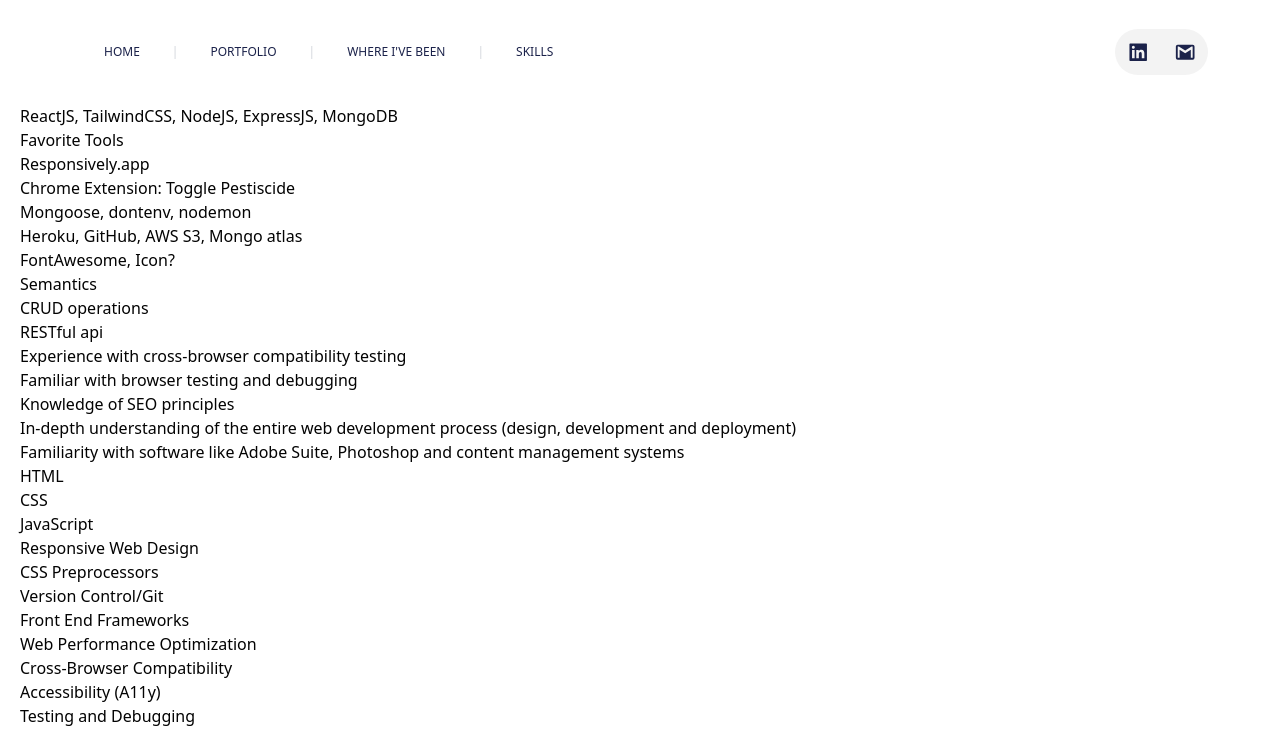
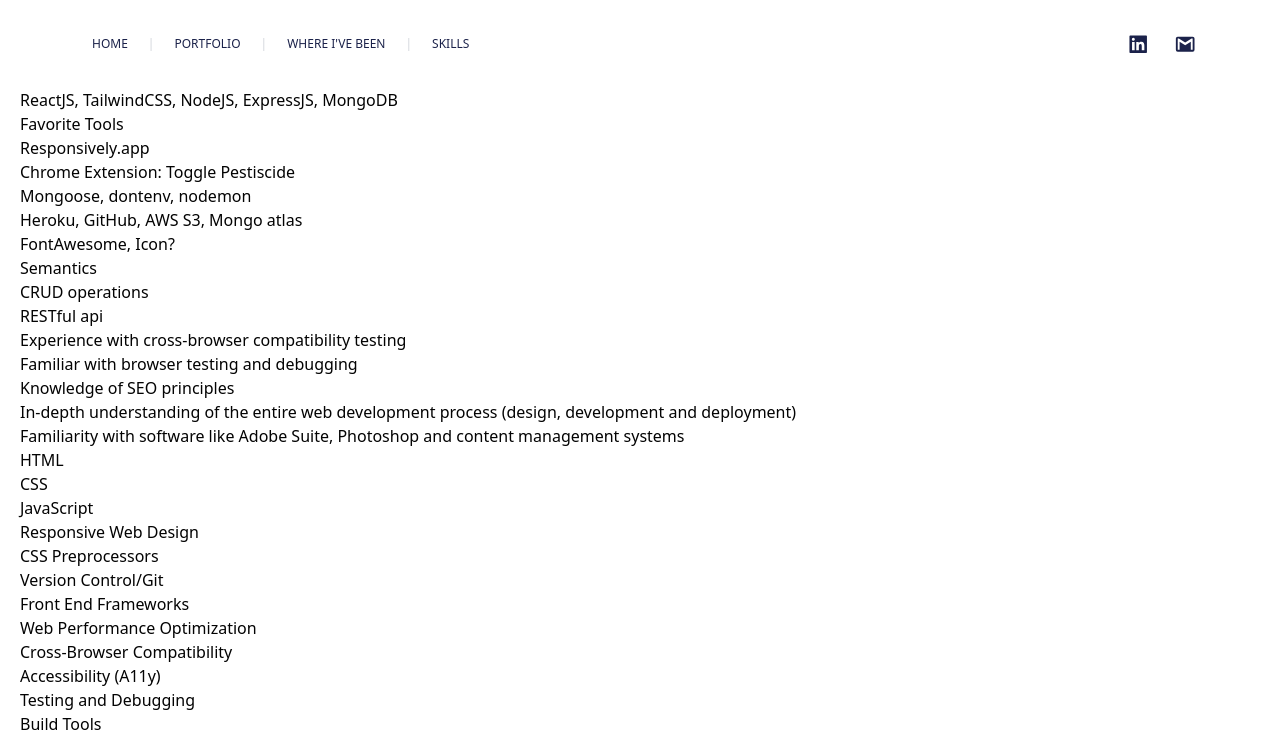
Before and after one commit to chrstphrvllrn/ChristopherVillarin, a React (Create React App) app: page /skills in a window 1280 px wide. Shown: the top 732 px of the page. Built offline with nearby package versions, Linux system fonts and the light colour scheme.

Commit message:
updated design

```diff
--- a/src/App.js
+++ b/src/App.js
@@ -5,9 +5,9 @@
     <div className=''>
       <NavBar />
 
-      <section className='flex flex-col sm:flex-col md:flex-row'>
+      <section className='flex flex-col sm:flex-col md:flex-row bg-gradient-to-br from-stone-50 to-neutral-50'>
             <div className="w-full sm:w-full md:w-1/2 px-8 sm:px-8 md:px-16 flex flex-col md:flex-row" >
-                  <div className="w-full min-h-[50vh] sm:min-h-[50vh]  md:min-h-[70vh]  lg:min-h-[70vh] xl:min-h-[70vh] flex flex-col text-left justify-center mx-auto sm:max-w-[640px] md:max-w-[768px] lg:max-w-[924px] xl:max-w-[1080px] 2xl:max-w-[1536px]"> {/**/}
+                  <div className="bg-[f3f3f3] w-full min-h-[50vh] sm:min-h-[50vh]  md:min-h-[70vh]  lg:min-h-[70vh] xl:min-h-[70vh] flex flex-col text-left justify-center mx-auto sm:max-w-[640px] md:max-w-[768px] lg:max-w-[924px] xl:max-w-[1080px] 2xl:max-w-[1536px]"> {/**/}
                   <p className='text-4xl p-8 sm:p-8 md:p-4 lg:p-4 xl:p-4 font-light w-full leading-snug text-[#1B224A] '>Hey there, I'm<br />  <p className='text-5xl sm:text-5xl md:text-7xl lg:text-8xl xl:text-[7rem] 2xl:text-[10rem] font-medium bebas-neue-regular text-[#1B224A] bg-gradient-to-b from-[#7383F7] to-[#508989] bg-clip-text text-transparent '>CHRISTOPHER<br />VILLARIN</p></p>
                   {/* <p className='text-4xl p-4 font-light w-full leading-snug text-[#1B224A] '>Hey there, I'm<br />  <p className='text-6xl md:text-8xl lg:text-9xl xl:text-9xl font-medium bebas-neue-regular text-[#1B224A] bg-gradient-to-b from-[#4164A1] via-[#7A4A8A] to-[#7A4A8A] bg-clip-text text-transparent '>CHRISTOPHER<br />VILLARIN</p></p> */}
 
--- a/src/components/NavBar.js
+++ b/src/components/NavBar.js
@@ -8,7 +8,7 @@
 
 const NavBar = () => {
     return (
-        <div className='w-full text-[#1B224A] font-light py-7 sm:py-7  md:py-7 lg:py-8 xl:py-8 px-8 sm:px-8 md:px-4'>
+        <div className='w-full text-[#1B224A] font-light py-3 sm:py-3  md:py-5 lg:py-6 xl:py-6 px-8 sm:px-8 md:px-4'>
             <div className="h-10 mx-auto md:px-14 lg:px-27 flex"> {/** max-w-[1240px]*/}
                 {/* <div className="p-8 w-full bg-slate-300"> </div> */}
                 <div className='w-full flex flex-row justify-center items-center'>
@@ -25,16 +25,16 @@
                             bg-[#fff]
                             hover:bg-[#D5D5D8]'
                             style={{ transition: 'background-color 0.3s' }}>
-                                <li className='p-3 mx-5  cursor-pointer hover:scale-105 transition-all duration-500' >HOME</li>
+                                <li className='p-3 mx-5 md:mx-2  cursor-pointer hover:scale-105 transition-all duration-500' >HOME</li>
                             </Link>
                             {/*bg-[#f3f3f3] hover:bg-[#fac541]*/}
                             {/* bg-[#f3f3f3] hover:bg-[#f3f3f3]  */}
                             <p className='pt-3 pb-3 font-light text-gray-300 bg-[#fff]'>|</p>
-                            <Link to="/portfolio" className='hover:text-[#000] bg-[#fff] hover:bg-[#f3f3f3] ' style={{ transition: 'background-color 0.3s' }}> <li className='p-3 mx-5 cursor-pointer hover:scale-105 transition-all duration-500' >PORTFOLIO</li></Link>
+                            <Link to="/portfolio" className='hover:text-[#000] bg-[#fff] hover:bg-[#f3f3f3] ' style={{ transition: 'background-color 0.3s' }}> <li className='p-3 mx-5 md:mx-2 cursor-pointer hover:scale-105 transition-all duration-500' >PORTFOLIO</li></Link>
                             <p className='pt-3 pb-3 font-light text-gray-300 bg-[#fff]'>|</p>
-                            <Link to="/history" className='hover:text-[#000] bg-[#fff] hover:bg-[#f3f3f3] ' style={{ transition: 'background-color 0.3s' }}><li className='p-3 mx-5 cursor-pointer hover:scale-105 transition-all duration-500' >WHERE I'VE BEEN</li></Link>
+                            <Link to="/history" className='hover:text-[#000] bg-[#fff] hover:bg-[#f3f3f3] ' style={{ transition: 'background-color 0.3s' }}><li className='p-3 mx-5 md:mx-2  cursor-pointer hover:scale-105 transition-all duration-500' >WHERE I'VE BEEN</li></Link>
                             <p className='pt-3 pb-3 font-light text-gray-300 bg-[#fff]'>|</p>
-                            <Link to="/skills" className='hover:text-[#000] rounded-r-full bg-[#fff] hover:bg-[#D5D5D8]' style={{ transition: 'background-color 0.3s' }}> <li className='p-3 mx-5 cursor-pointer hover:scale-105 transition-all duration-500'  >SKILLS</li></Link>
+                            <Link to="/skills" className='hover:text-[#000] rounded-r-full bg-[#fff] hover:bg-[#D5D5D8]' style={{ transition: 'background-color 0.3s' }}> <li className='p-3 mx-5 md:mx-2 cursor-pointer hover:scale-105 transition-all duration-500'  >SKILLS</li></Link>
                             {/* <button className='bg-[#000000] text-[#FFF] w-[100px] h-5/6 rounded-full font-regular'>Learn More</button> */}
                         </ul>
                         {/* <ul className='flex bg-[#f3f3f3] rounded-full font-medium text-sm sm:text-sm md:text-sm lg:text-sm xl:text-md hover:bg-[#fac541] hover:text-[#000] cursor-pointer'>
@@ -45,10 +45,10 @@
                        </div>
                        <div className='w-1/4 flex flex-row justify-end '>
                             <div className='flex flex-row items-center     '>
-                                <Link to="https://www.linkedin.com/in/christophervillarin" target="_blank" rel="noopener noreferrer" className='pt-3 pb-3  pl-3 pr-3 bg-[#f3f3f3] rounded-l-full'>
+                                <Link to="https://www.linkedin.com/in/christophervillarin" target="_blank" rel="noopener noreferrer" className='pt-3 pb-3  pl-3 pr-3 bg-[#fff] rounded-l-full'>
                                     <IconLinkedin></IconLinkedin>
                                 </Link>
-                                <button onClick={() => navigator.clipboard.writeText('christopher.villarin.wo@gmail.com')} className='pt-3 pb-3   pl-3 pr-3 bg-[#f3f3f3]  rounded-r-full' >
+                                <button onClick={() => navigator.clipboard.writeText('christopher.villarin.wo@gmail.com')} className='pt-3 pb-3   pl-3 pr-3 bg-[#fff]  rounded-r-full' >
                                     <IconGmail></IconGmail>
                                 </button>
 
--- a/src/components/Portfolio.js
+++ b/src/components/Portfolio.js
@@ -29,8 +29,8 @@
         //  style={{ backgroundImage: `url(${bgImage})` }}
         <div className=''>
             <NavBar />
-            <div className="w-full flex flex-col text-[#030303] font-light  ">
-                <div className="w-full h-auto flex flex-col items-start text-left justify-center mx-auto
+            <div className="w-full flex flex-col text-[#030303] font-light bg-[#f3f3f3] ">
+                <div className="w-full h-auto min-h-[50vh] flex flex-col items-start text-left justify-center mx-auto
                 sm:max-w-[640px] md:max-w-[768px] lg:max-w-[924px] xl:max-w-[1240px] 2xl:max-w-[1636px]
                 gap-3">
                 <div className="w-full h-full flex items-center flex-wrap justify-center sm:flex-row md:flex-row lg:flex-row xl:flex-row 2xl:flex-row transition-all duration-2000 ease-in-out transform gap-2" style={{ transition: 'grid 0.5s ease' }}>
```
Also changed, not shown: src/components/Skills.js (+6 -6 lines).
